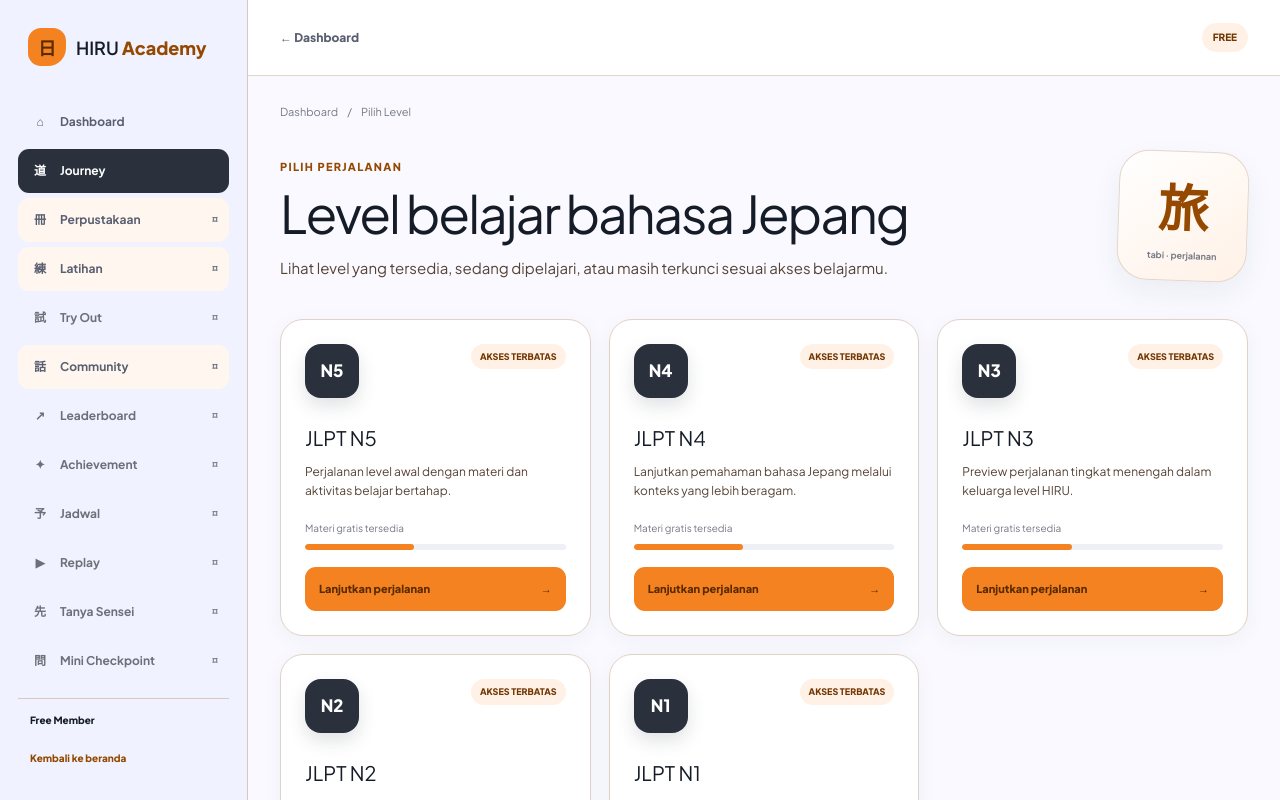
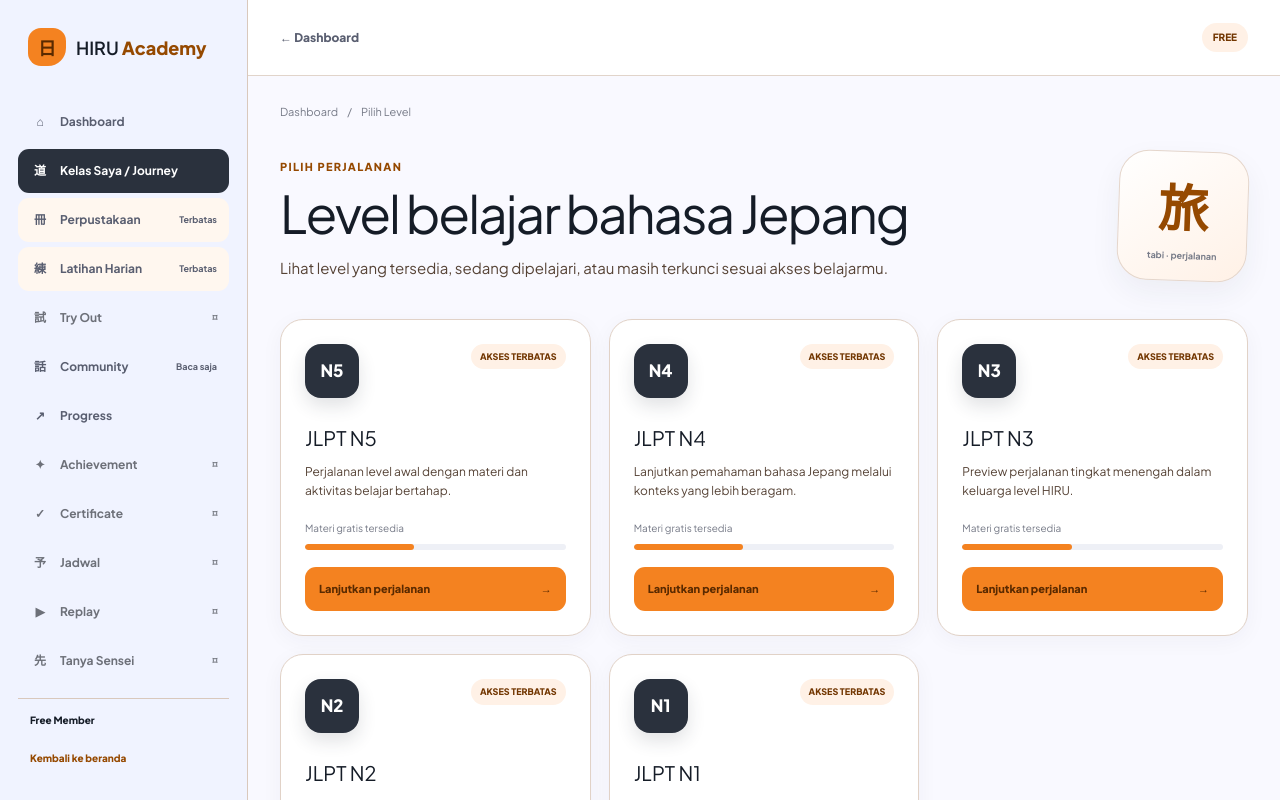
Before and after one commit to fadzz-code/HiruAcademy, a Next.js app in the folder Frontend/: page /journey in a window 1280 px wide. Shown: the top 800 px of the page. Built offline with nearby package versions, Linux system fonts and the light colour scheme.

Commit message:
fix(navigation): align student entitlement states

```diff
--- a/Frontend/src/components/student-navigation.tsx
+++ b/Frontend/src/components/student-navigation.tsx
@@ -5,49 +5,58 @@
 import type { Membership } from "@/lib/dashboard-mock";
 
 type CurrentArea = "dashboard" | "journey" | "learning";
-type NavState = "active" | "available" | "limited" | "locked";
-type NavItem = { label: string; glyph: string; href?: string; state: NavState };
+type Entitlement = "available" | "limited" | "readOnly" | "locked";
+type Implementation = "implemented" | "notImplemented";
+type NavItem = { label: string; glyph: string; href?: string; entitlement: Entitlement; implementation: Implementation; active?: boolean };
+// TEMP FRONTEND MVP: remove notImplemented modal states as real feature routes are added.
+type ModalState = { feature: string; variant: "membershipLock" | "notImplemented" };
 
 function itemsFor(membership: Membership, current: CurrentArea): NavItem[] {
   const free = membership === "free";
+  const sensei = membership === "sensei";
   return [
-    { label: "Dashboard", glyph: "⌂", href: `/dashboard?membership=${membership}`, state: current === "dashboard" ? "active" : "available" },
-    { label: "Journey", glyph: "道", href: `/journey?membership=${membership}`, state: current === "journey" || current === "learning" ? "active" : "available" },
-    { label: "Perpustakaan", glyph: "冊", state: free ? "limited" : "available" },
-    { label: "Latihan", glyph: "練", state: free ? "limited" : "available" },
-    { label: "Try Out", glyph: "試", state: free ? "locked" : "available", href: free ? undefined : `/tryout?membership=${membership}` },
-    { label: "Community", glyph: "話", state: free ? "limited" : "available" },
-    { label: "Leaderboard", glyph: "↗", state: free ? "locked" : "available" },
-    { label: "Achievement", glyph: "✦", state: free ? "locked" : "available" },
-    { label: "Jadwal", glyph: "予", state: membership === "sensei" ? "available" : "locked" },
-    { label: "Replay", glyph: "▶", state: membership === "sensei" ? "available" : "locked" },
-    { label: "Tanya Sensei", glyph: "先", state: membership === "sensei" ? "available" : "locked" },
-    { label: "Mini Checkpoint", glyph: "問", state: membership === "sensei" ? "available" : "locked" },
+    { label: "Dashboard", glyph: "⌂", href: `/dashboard?membership=${membership}`, entitlement: "available", implementation: "implemented", active: current === "dashboard" },
+    { label: "Kelas Saya / Journey", glyph: "道", href: `/journey?membership=${membership}`, entitlement: "available", implementation: "implemented", active: current === "journey" || current === "learning" },
+    { label: "Perpustakaan", glyph: "冊", entitlement: free ? "limited" : "available", implementation: "notImplemented" },
+    { label: "Latihan Harian", glyph: "練", entitlement: free ? "limited" : "available", implementation: "notImplemented" },
+    { label: "Try Out", glyph: "試", href: `/tryout?membership=${membership}`, entitlement: free ? "locked" : "available", implementation: "implemented" },
+    { label: "Community", glyph: "話", entitlement: free ? "readOnly" : "available", implementation: "notImplemented" },
+    { label: "Progress", glyph: "↗", entitlement: "available", implementation: "notImplemented" },
+    { label: "Achievement", glyph: "✦", entitlement: free ? "locked" : "available", implementation: "notImplemented" },
+    { label: "Certificate", glyph: "✓", entitlement: free ? "locked" : "available", implementation: "notImplemented" },
+    { label: "Jadwal", glyph: "予", entitlement: sensei ? "available" : "locked", implementation: "notImplemented" },
+    { label: "Replay", glyph: "▶", entitlement: sensei ? "available" : "locked", implementation: "notImplemented" },
+    { label: "Tanya Sensei", glyph: "先", entitlement: sensei ? "available" : "locked", implementation: "notImplemented" },
+    { label: "Mini Checkpoint", glyph: "問", entitlement: sensei ? "available" : "locked", implementation: "notImplemented" },
+    { label: "Notifications", glyph: "♢", entitlement: "available", implementation: "notImplemented" },
+    { label: "Profile", glyph: "人", entitlement: "available", implementation: "notImplemented" },
   ];
 }
 
 export function StudentNavigation({ membership, current }: { membership: Membership; current: CurrentArea }) {
   const [mobileOpen, setMobileOpen] = useState(false);
-  const [lockedFeature, setLockedFeature] = useState<string | null>(null);
+  const [modal, setModal] = useState<ModalState | null>(null);
   const [feedback, setFeedback] = useState<string | null>(null);
   const triggerRef = useRef<HTMLButtonElement | null>(null);
   const closeRef = useRef<HTMLButtonElement | null>(null);
   const dialogRef = useRef<HTMLElement | null>(null);
 
-  function openLocked(feature: string, trigger: HTMLButtonElement) {
+  function openModal(feature: string, variant: ModalState["variant"], trigger: HTMLButtonElement) {
     triggerRef.current = trigger;
-    setFeedback(feature);
-    setLockedFeature(feature);
-    window.setTimeout(() => setFeedback(null), 280);
+    if (variant === "membershipLock") {
+      setFeedback(feature);
+      window.setTimeout(() => setFeedback(null), 280);
+    }
+    setModal({ feature, variant });
   }
 
   function closeModal() {
-    setLockedFeature(null);
+    setModal(null);
     window.setTimeout(() => triggerRef.current?.focus(), 0);
   }
 
   useEffect(() => {
-    if (!lockedFeature) return;
+    if (!modal) return;
     closeRef.current?.focus();
     function onKeyDown(event: KeyboardEvent) {
       if (event.key === "Escape") closeModal();
@@ -61,13 +70,18 @@
     }
     document.addEventListener("keydown", onKeyDown);
     return () => document.removeEventListener("keydown", onKeyDown);
-  }, [lockedFeature]);
+  }, [modal]);
 
   const items = itemsFor(membership, current);
   const navigation = (
     <>
       <Link className="student-nav-brand" href="/"><span aria-hidden="true">日</span><strong>HIRU <b>Academy</b></strong></Link>
-      <nav aria-label="Navigasi siswa">{items.map((item) => item.href ? <Link className={`student-nav-item state-${item.state}`} href={item.href} onClick={() => setMobileOpen(false)} key={item.label}><span aria-hidden="true">{item.glyph}</span>{item.label}{item.state === "limited" && <small>Terbatas</small>}</Link> : <button className={`student-nav-item state-${item.state}${feedback === item.label ? " locked-feedback" : ""}`} type="button" onClick={(event) => openLocked(item.label, event.currentTarget)} key={item.label}><span aria-hidden="true">{item.glyph}</span>{item.label}<i aria-hidden="true">⌑</i></button>)}</nav>
+      <nav aria-label="Navigasi siswa">{items.map((item) => {
+        const stateClass = item.active ? "active" : item.entitlement;
+        if (item.entitlement !== "locked" && item.implementation === "implemented" && item.href) return <Link className={`student-nav-item state-${stateClass}`} href={item.href} onClick={() => setMobileOpen(false)} key={item.label}><span aria-hidden="true">{item.glyph}</span>{item.label}{item.entitlement === "limited" && <small>Terbatas</small>}{item.entitlement === "readOnly" && <small>Baca saja</small>}</Link>;
+        const variant = item.entitlement === "locked" ? "membershipLock" : "notImplemented";
+        return <button className={`student-nav-item state-${stateClass}${feedback === item.label ? " locked-feedback" : ""}`} type="button" onClick={(event) => openModal(item.label, variant, event.currentTarget)} key={item.label}><span aria-hidden="true">{item.glyph}</span>{item.label}{item.entitlement === "locked" ? <i aria-hidden="true">⌑</i> : item.entitlement === "limited" ? <small>Terbatas</small> : item.entitlement === "readOnly" ? <small>Baca saja</small> : null}</button>;
+      })}</nav>
       <div className="student-nav-bottom"><span>{membership === "free" ? "Free Member" : membership === "lms" ? "Belajar Mandiri" : "Belajar dengan Sensei"}</span><Link href="/">Kembali ke beranda</Link></div>
     </>
   );
@@ -77,7 +91,7 @@
       <aside className="student-nav-desktop">{navigation}</aside>
       <button className="student-mobile-trigger" type="button" onClick={() => setMobileOpen(true)} aria-label="Buka navigasi" aria-expanded={mobileOpen}>☰</button>
       {mobileOpen && <div className="student-mobile-nav"><button className="student-mobile-backdrop" type="button" aria-label="Tutup navigasi" onClick={() => setMobileOpen(false)} /><aside><button className="student-mobile-close" type="button" onClick={() => setMobileOpen(false)} aria-label="Tutup navigasi">×</button>{navigation}</aside></div>}
-      {lockedFeature && <div className="locked-modal"><button className="locked-modal-backdrop" type="button" aria-label="Tutup" onClick={closeModal} /><section ref={dialogRef} role="dialog" aria-modal="true" aria-labelledby="locked-title"><button ref={closeRef} className="locked-modal-close" type="button" onClick={closeModal} aria-label="Tutup">×</button><span className="locked-modal-icon" aria-hidden="true">⌑</span><p>{lockedFeature}</p><h2 id="locked-title">Akses Terkunci</h2><div className="locked-modal-actions"><button type="button" onClick={closeModal}>Batal</button><Link href="/#program">Upgrade</Link></div></section></div>}
+      {modal && <div className="locked-modal"><button className="locked-modal-backdrop" type="button" aria-label="Tutup" onClick={closeModal} /><section ref={dialogRef} role="dialog" aria-modal="true" aria-labelledby="student-modal-title"><button ref={closeRef} className="locked-modal-close" type="button" onClick={closeModal} aria-label="Tutup">×</button><span className="locked-modal-icon" aria-hidden="true">{modal.variant === "membershipLock" ? "⌑" : "…"}</span><p>{modal.feature}</p><h2 id="student-modal-title">{modal.variant === "membershipLock" ? "Akses Terkunci" : "Fitur Belum Tersedia"}</h2>{modal.variant === "notImplemented" && <p className="locked-modal-message">Fitur ini belum tersedia di versi demo.</p>}<div className={`locked-modal-actions${modal.variant === "notImplemented" ? " single" : ""}`}><button type="button" onClick={closeModal}>Tutup</button>{modal.variant === "membershipLock" && <Link href="/#program" onClick={closeModal}>Upgrade</Link>}</div></section></div>}
     </>
   );
 }
```
